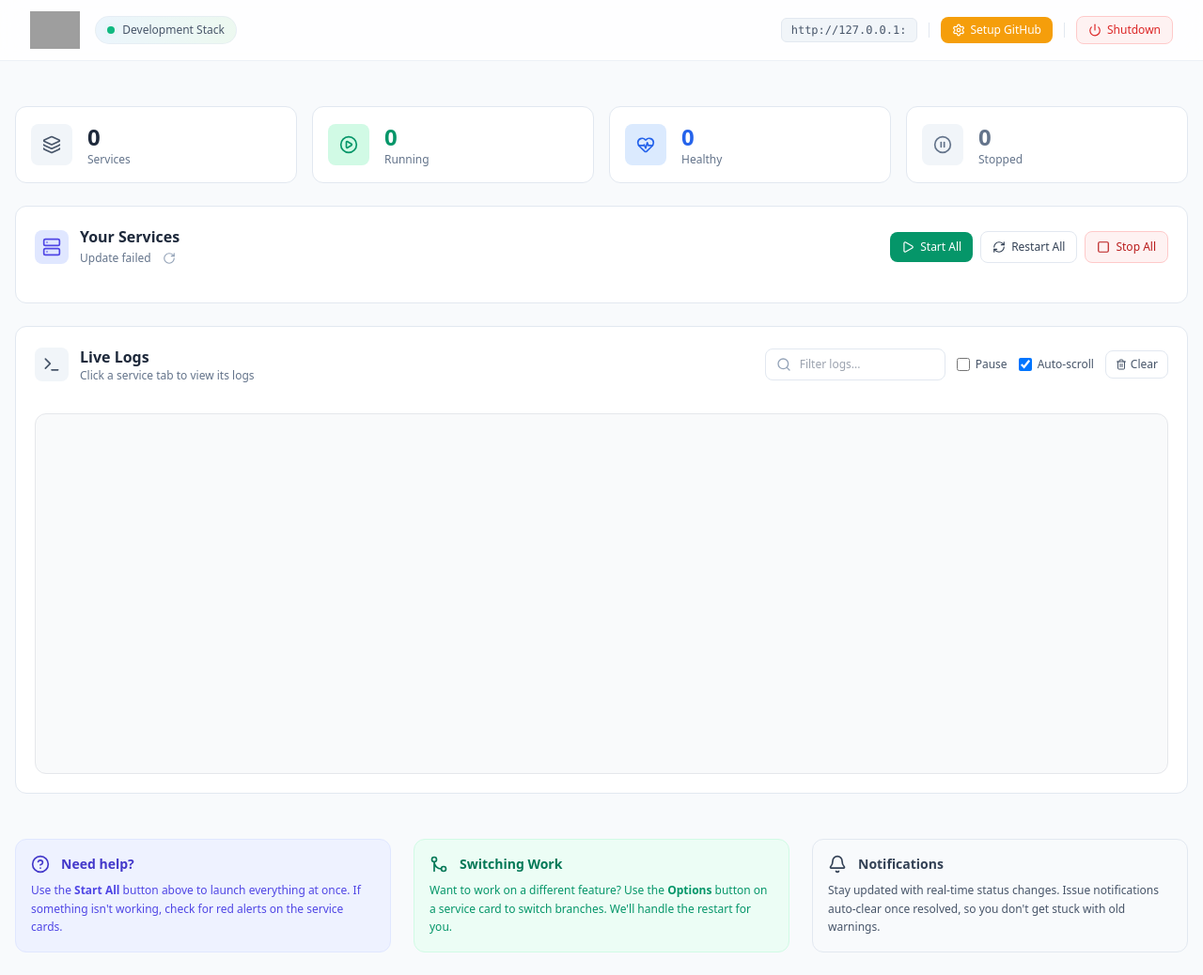
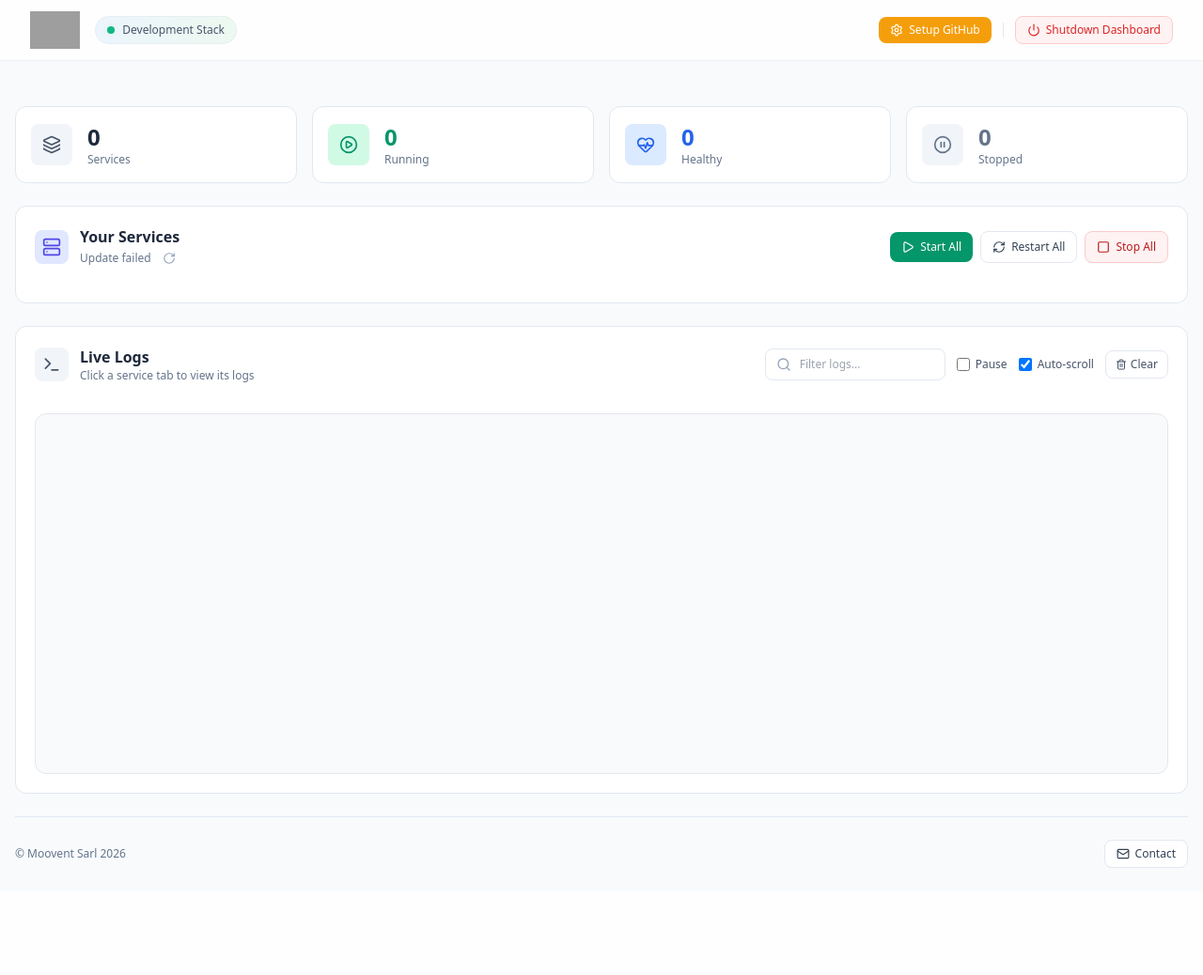
Before and after one commit to Moovent/moovent-stack, a Python web app: template moovent_stack/admin/templates/dashboard.html in a window 1280 px wide. Shown: the whole page at 94% size. After the commit the page ends 924 px from the top, so only its background shows below. Run offline with Jinja, Linux system fonts and the light colour scheme; the template is opened without the code that fills it, so the values that code supplies are empty; some libraries are stand-ins or nearby versions; grey boxes are pictures that could not be loaded.

Commit message:
ux(admin-dashboard): auto-dismiss toasts; simplify header and footer
Auto-dismiss all toasts after 60s, rename Shutdown button label, hide
admin URL, and replace help cards with a copyright + contact link.

```diff
--- a/moovent_stack/admin/templates/dashboard.html
+++ b/moovent_stack/admin/templates/dashboard.html
@@ -245,8 +245,7 @@
 
             <!-- Right side -->
             <div class="ml-auto flex items-center gap-3">
-              <span id="admin-url" class="hidden sm:inline-flex text-xs font-mono px-2.5 py-1 bg-slate-100 text-slate-600 rounded-md border border-slate-200"></span>
-              <div class="h-4 w-px bg-slate-200 hidden sm:block"></div>
+              <span id="admin-url" class="hidden"></span>
               <div id="github-status" class="flex items-center gap-2 text-xs text-slate-600"></div>
               <div class="h-4 w-px bg-slate-200"></div>
               <!-- Startup Button (shown when all services are stopped) -->
@@ -265,7 +264,7 @@
                 title="Shutdown all services"
               >
                 <i data-lucide="power" class="w-3.5 h-3.5"></i>
-                <span class="hidden sm:inline">Shutdown</span>
+                <span class="hidden sm:inline">Shutdown Dashboard</span>
               </button>
             </div>
           </div>
@@ -587,36 +586,17 @@
           <div id="log-tabs" class="flex flex-wrap gap-2"></div>
           <pre id="log-output" class="h-96 overflow-auto bg-gray-50 border border-gray-200 rounded-xl p-4 text-xs text-gray-800 font-mono whitespace-pre-wrap"></pre>
         </section>
-        <!-- Quick Help Section -->
-        <section class="grid grid-cols-1 md:grid-cols-3 gap-6 pt-6">
-          <div class="p-4 bg-indigo-50 border border-indigo-100 rounded-xl">
-            <div class="flex items-center gap-3 mb-2 text-indigo-700">
-              <i data-lucide="help-circle" class="w-5 h-5"></i>
-              <h4 class="font-semibold text-sm">Need help?</h4>
-            </div>
-            <p class="text-xs text-indigo-600 leading-relaxed">
-              Use the <b>Start All</b> button above to launch everything at once. If something isn't working, check for red alerts on the service cards.
-            </p>
-          </div>
-          <div class="p-4 bg-emerald-50 border border-emerald-100 rounded-xl">
-            <div class="flex items-center gap-3 mb-2 text-emerald-700">
-              <i data-lucide="git-merge" class="w-5 h-5"></i>
-              <h4 class="font-semibold text-sm">Switching Work</h4>
-            </div>
-            <p class="text-xs text-emerald-600 leading-relaxed">
-              Want to work on a different feature? Use the <b>Options</b> button on a service card to switch branches. We'll handle the restart for you.
-            </p>
-          </div>
-          <div class="p-4 bg-slate-50 border border-slate-200 rounded-xl">
-            <div class="flex items-center gap-3 mb-2 text-slate-700">
-              <i data-lucide="bell" class="w-5 h-5"></i>
-              <h4 class="font-semibold text-sm">Notifications</h4>
-            </div>
-            <p class="text-xs text-slate-600 leading-relaxed">
-              Stay updated with real-time status changes. Issue notifications auto-clear once resolved, so you don't get stuck with old warnings.
-            </p>
-          </div>
-        </section>
+        <!-- Footer -->
+        <footer class="pt-6 border-t border-slate-200 flex flex-col sm:flex-row items-start sm:items-center justify-between gap-3">
+          <p class="text-xs text-slate-500">© Moovent Sarl 2026</p>
+          <a
+            href="mailto:geoffrey@moovent.io"
+            class="inline-flex items-center gap-1.5 px-3 py-1.5 text-xs font-medium rounded-lg border border-slate-200 bg-white text-slate-700 hover:bg-slate-50"
+          >
+            <i data-lucide="mail" class="w-3.5 h-3.5"></i>
+            Contact
+          </a>
+        </footer>
       </main>
     </div>
 
@@ -648,6 +628,8 @@
           '<svg class="toast-close" onclick="dismissToast(' + id + ')" viewBox="0 0 24 24" fill="none" stroke="currentColor" stroke-width="2"><line x1="18" y1="6" x2="6" y2="18"/><line x1="6" y1="6" x2="18" y2="18"/></svg>';
 
         toastContainer.appendChild(toast);
+        // Auto-dismiss toasts after 60 seconds (UX: avoid stale notifications).
+        setTimeout(() => dismissToast(id), 60 * 1000);
         return id;
       }
 
@@ -826,7 +808,8 @@
       // Canonicalize to 127.0.0.1 to avoid GitHub OAuth redirect URI mismatches
       // (GitHub requires an exact callback URL match).
       const canonicalOrigin = "http://127.0.0.1:" + window.location.port;
-      if (elAdminUrl) elAdminUrl.textContent = canonicalOrigin;
+      // UI: don't display the admin URL in the header (it's always this page).
+      if (elAdminUrl) elAdminUrl.textContent = "";
       // Update setup wizard URLs to reflect current port
       if (elSetupHomepageUrl) elSetupHomepageUrl.textContent = canonicalOrigin;
       if (elSetupCallbackUrl) elSetupCallbackUrl.textContent = canonicalOrigin + "/oauth/callback";
```
